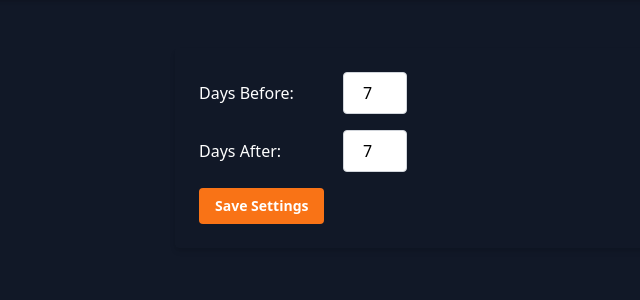
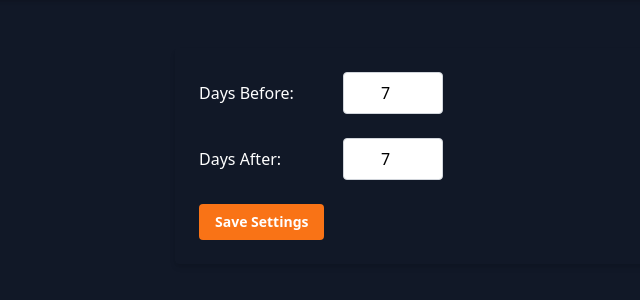
Before and after one commit to mrfenyx/MealieMealPlanner, a Flask app: page /settings in a window 1280 px wide. Shown: the part 64-364 px from the top of the page, without its empty margins (201-841 px from the left). Run offline with Flask 3, Linux system fonts and the light colour scheme; some libraries are stand-ins or nearby versions.

Commit message:
ui fixes for settings

```diff
--- a/templates/settings.html
+++ b/templates/settings.html
@@ -6,8 +6,8 @@
 <main class="p-4 sm:p-6 max-w-xl mx-auto">
     {% if message %}
     <div id="toast"
-        class="fixed bottom-4 right-4 z-50 flex items-center w-auto max-w-xs p-4 text-sm text-white bg-green-600 rounded-lg shadow-lg animate-slide-in"
-        role="alert">
+        class="fixed bottom-4 right-4 z-50 flex items-center w-auto max-w-xs p-4 text-sm text-white bg-green-600 rounded-lg shadow-lg animate-slide-in transition-opacity duration-300"
+        role="alert" aria-live="polite">
         <div class="mr-3 text-white font-semibold">
             {{ message }}
         </div>
@@ -21,28 +21,31 @@
     </div>
 
     <script>
-    setTimeout(() => {
         const toast = document.getElementById('toast');
-        if (toast) toast.remove();
-    }, 5000);
+        if (toast) {
+            setTimeout(() => toast.classList.add('opacity-0'), 4500); // fade out
+            setTimeout(() => toast.remove(), 5000);                  // remove from DOM
+        }
     </script>
     {% endif %}
 
-    <form method="POST" class="space-y-4 shadow-md rounded p-6">
-        <div class="flex flex-col sm:flex-row sm:items-center gap-4">
-            <label for="days_before" class="font-medium w-32">Days Before:</label>
+    <form method="POST" autocomplete="off" class="space-y-6 shadow-md rounded p-6 max-w-full">
+        <div class="flex flex-wrap items-center gap-4">
+            <label for="days_before" class="font-medium w-32 min-w-[100px]">Days Before:</label>
             <input type="number" name="days_before" id="days_before" value="{{ days_before }}"
-                   min="0" class="border border-gray-300 rounded px-3 py-2 w-full sm:w-16 text-black text-center">
+                min="0" max="30" required
+                class="flex-grow min-w-[80px] max-w-[100px] border border-gray-300 rounded px-3 py-2 text-black text-center focus:ring-2 focus:ring-orange-500 focus:border-orange-500" />
         </div>
 
-        <div class="flex flex-col sm:flex-row sm:items-center gap-4">
-            <label for="days_after" class="font-medium w-32">Days After:</label>
+        <div class="flex flex-wrap items-center gap-4">
+            <label for="days_after" class="font-medium w-32 min-w-[100px]">Days After:</label>
             <input type="number" name="days_after" id="days_after" value="{{ days_after }}"
-                   min="0" class="border border-gray-300 rounded px-3 py-2 w-full sm:w-16 text-black text-center">
+                min="0" max="30" required
+                class="flex-grow min-w-[80px] max-w-[100px] border border-gray-300 rounded px-3 py-2 text-black text-center focus:ring-2 focus:ring-orange-500 focus:border-orange-500" />
         </div>
 
         <button type="submit"
-                class="bg-orange-500 hover:bg-orange-600 text-white font-semibold px-4 py-2 rounded text-sm">
+                class="bg-orange-500 hover:bg-orange-600 text-white font-semibold px-4 py-2 rounded text-sm focus:ring-2 focus:ring-orange-500 focus:outline-none">
             Save Settings
         </button>
     </form>
```
